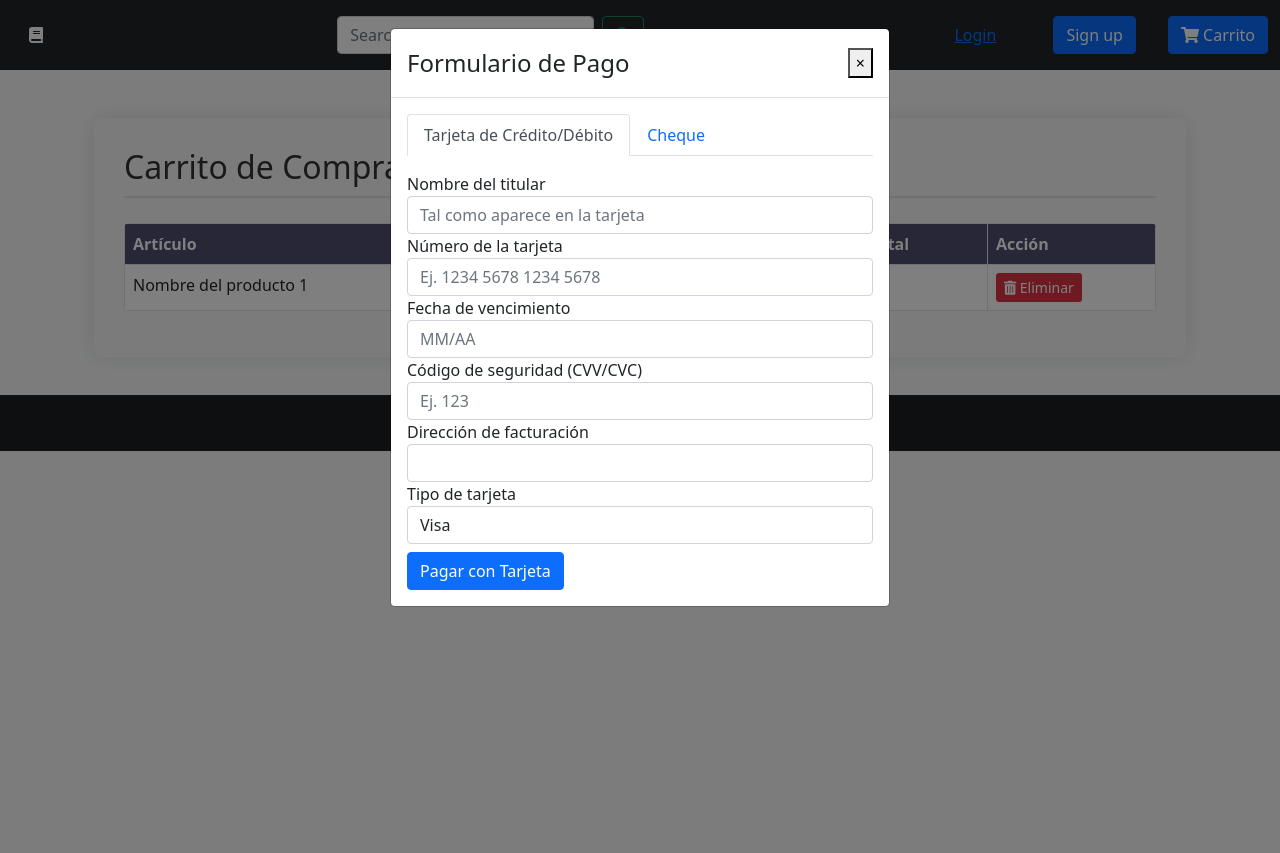
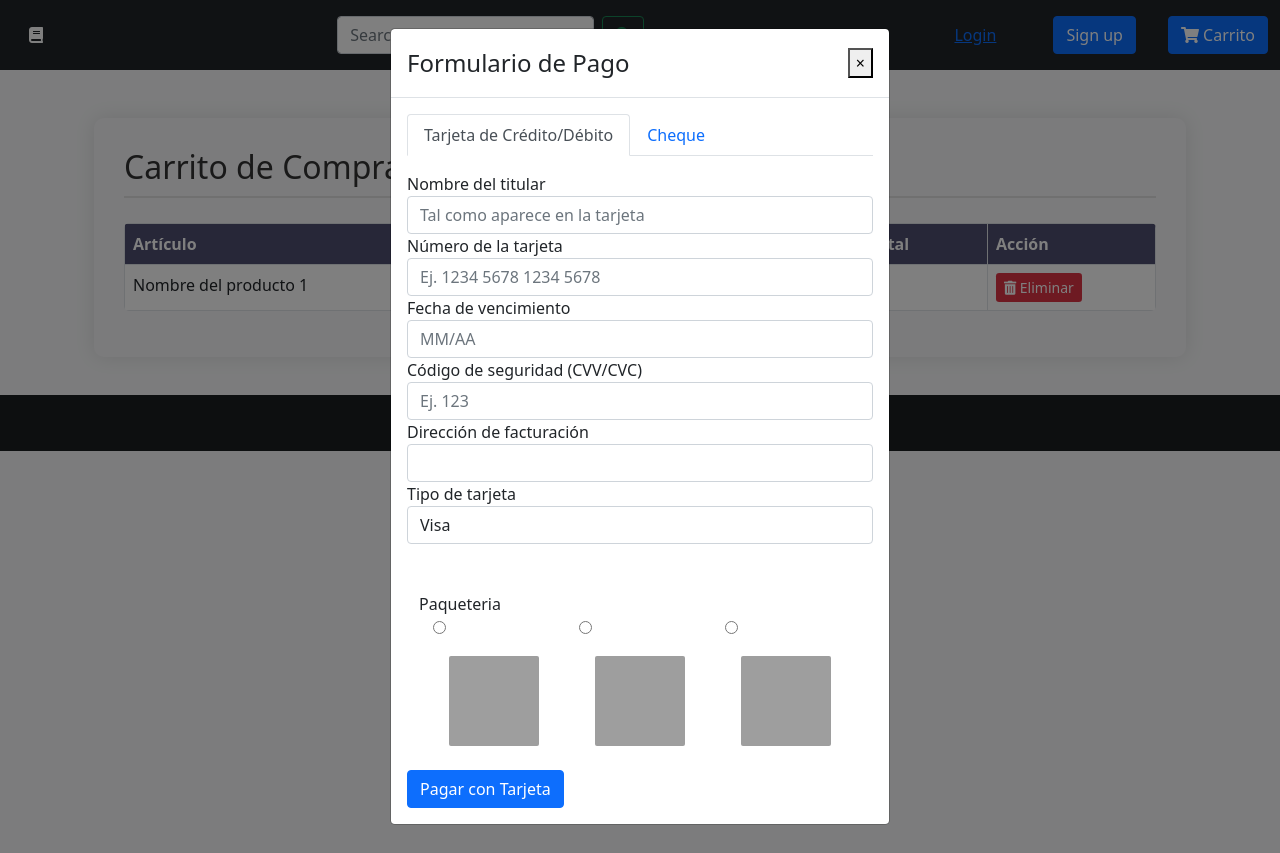
Before and after one commit to B4r4j4s/CasoEstudio_ONE, a Flask app: page /carrito in a window 1280 px wide, after a click on "Pagar". Run offline with Flask 3, Linux system fonts and the light colour scheme; some libraries are stand-ins or nearby versions; grey boxes are pictures that could not be loaded.

Commit message:
Tipo de envio agregado en pagar

```diff
--- a/website/templates/pagos.html
+++ b/website/templates/pagos.html
@@ -43,6 +43,33 @@ Pago
 .btn-danger:hover {
     opacity: 0.8;  /* Efecto al pasar el mouse sobre el botón */
 }
+
+        .image-option {
+            display: block;
+            cursor: pointer;
+            border: 3px solid transparent; /* Borde transparente por defecto */
+            border-radius: 5px;
+            transition: border 0.3s ease, box-shadow 0.3s ease; /* Agregamos una transición para box-shadow */
+            padding: 5px; /* Añadimos un padding */
+        }
+
+        .image-option:hover {
+            border: 3px solid #d2d6de; /* Borde sutil cuando se pasa el mouse por encima */
+        }
+
+        .image-option img {
+            width: 90px;
+            height: 90px;
+            object-fit: cover;
+            border-radius: 2px;
+        }
+
+        /* Cuando el radio button esté seleccionado, aplicamos los estilos a la etiqueta siguiente */
+        input[type="radio"]:checked + .image-option {
+            border: 3px solid #007BFF; /* Borde más grueso cuando está seleccionado */
+            box-shadow: 0px 0px 15px rgba(0, 0, 0, 0.2); /* Sombra suave alrededor de la etiqueta seleccionada */
+        }
+
 </style>
 {% endblock %}
 
@@ -139,6 +166,38 @@ Pago
                                     <option>American Express</option>
                                 </select>
                             </div>
+                            <div class="container mt-5">
+                                    Paqueteria
+                                    <form action="tu_ruta_de_procesamiento" method="post">
+                                        <div class="row justify-content-center"> <!-- Centrado de los items -->
+
+                                            <!-- Opción 1 -->
+                                            <div class="col-auto">
+                                                <input type="radio" id="opcion1" name="paqueteria" value="opcion1" />
+                                                <label for="opcion1" class="image-option m-2">
+                                                    <img src="https://www.dhl.com/content/dam/dhl/global/core/images/teaser-image-main/dhl-logo.jpg" alt="Paquetería 1" class="img-fluid">
+                                                </label>
+                                            </div>
+
+                                            <!-- Opción 2 -->
+                                            <div class="col-auto">
+                                                <input type="radio" id="opcion2" name="paqueteria" value="opcion2" />
+                                                <label for="opcion2" class="image-option m-2">
+                                                    <img src="https://lh3.googleusercontent.com/YtXTsa-6SaaMl02-OUo8iRztlX5Thu4aCLavunIV1M5hm9y4ySTPpMjpY44fL4ayz7Se" alt="Paquetería 2" class="img-fluid">
+                                                </label>
+                                            </div>
+
+                                            <!-- Opción 3 -->
+                                            <div class="col-auto">
+                                                <input type="radio" id="opcion3" name="paqueteria" value="opcion3" />
+                                                <label for="opcion3" class="image-option m-2">
+                                                    <img src="https://upload.wikimedia.org/wikipedia/commons/thumb/6/6b/United_Parcel_Service_logo_2014.svg/1718px-United_Parcel_Service_logo_2014.svg.png" alt="Paquetería 3" class="img-fluid">
+                                                </label>
+                                            </div>
+                                        </div>
+                                    </form>
+                                </div>
+
                             <button type="submit" class="btn btn-primary mt-2">Pagar con Tarjeta</button>
                         </form>
                     </div>
@@ -170,6 +229,37 @@ Pago
                                 <label for="cantidad">Cantidad</label>
                                 <input type="number" class="form-control" id="cantidad" name="cantidad" step="0.01">
                             </div>
+                            <div class="container mt-5">
+                                    Paqueteria
+                                    <form action="tu_ruta_de_procesamiento" method="post">
+                                        <div class="row justify-content-center"> <!-- Centrado de los items -->
+
+                                            <!-- Opción 1 -->
+                                            <div class="col-auto">
+                                                <input type="radio" id="opcion1" name="paqueteria" value="opcion1" />
+                                                <label for="opcion1" class="image-option m-2">
+                                                    <img src="https://www.dhl.com/content/dam/dhl/global/core/images/teaser-image-main/dhl-logo.jpg" alt="Paquetería 1" class="img-fluid">
+                                                </label>
+                                            </div>
+
+                                            <!-- Opción 2 -->
+                                            <div class="col-auto">
+                                                <input type="radio" id="opcion2" name="paqueteria" value="opcion2" />
+                                                <label for="opcion2" class="image-option m-2">
+                                                    <img src="https://lh3.googleusercontent.com/YtXTsa-6SaaMl02-OUo8iRztlX5Thu4aCLavunIV1M5hm9y4ySTPpMjpY44fL4ayz7Se" alt="Paquetería 2" class="img-fluid">
+                                                </label>
+                                            </div>
+
+                                            <!-- Opción 3 -->
+                                            <div class="col-auto">
+                                                <input type="radio" id="opcion3" name="paqueteria" value="opcion3" />
+                                                <label for="opcion3" class="image-option m-2">
+                                                    <img src="https://upload.wikimedia.org/wikipedia/commons/thumb/6/6b/United_Parcel_Service_logo_2014.svg/1718px-United_Parcel_Service_logo_2014.svg.png" alt="Paquetería 3" class="img-fluid">
+                                                </label>
+                                            </div>
+                                        </div>
+                                    </form>
+                                </div>
                             <button type="submit" class="btn btn-primary mt-2">Pagar con Cheque</button>
                         </form>
                     </div>
```
